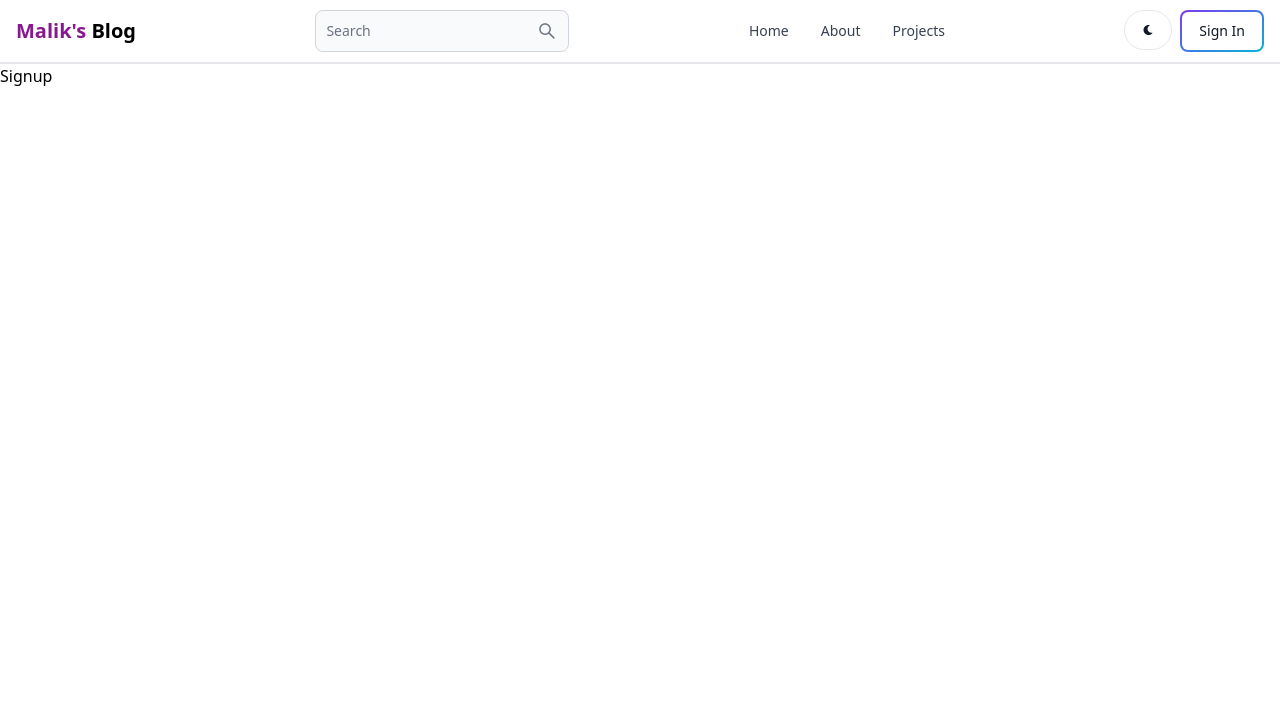
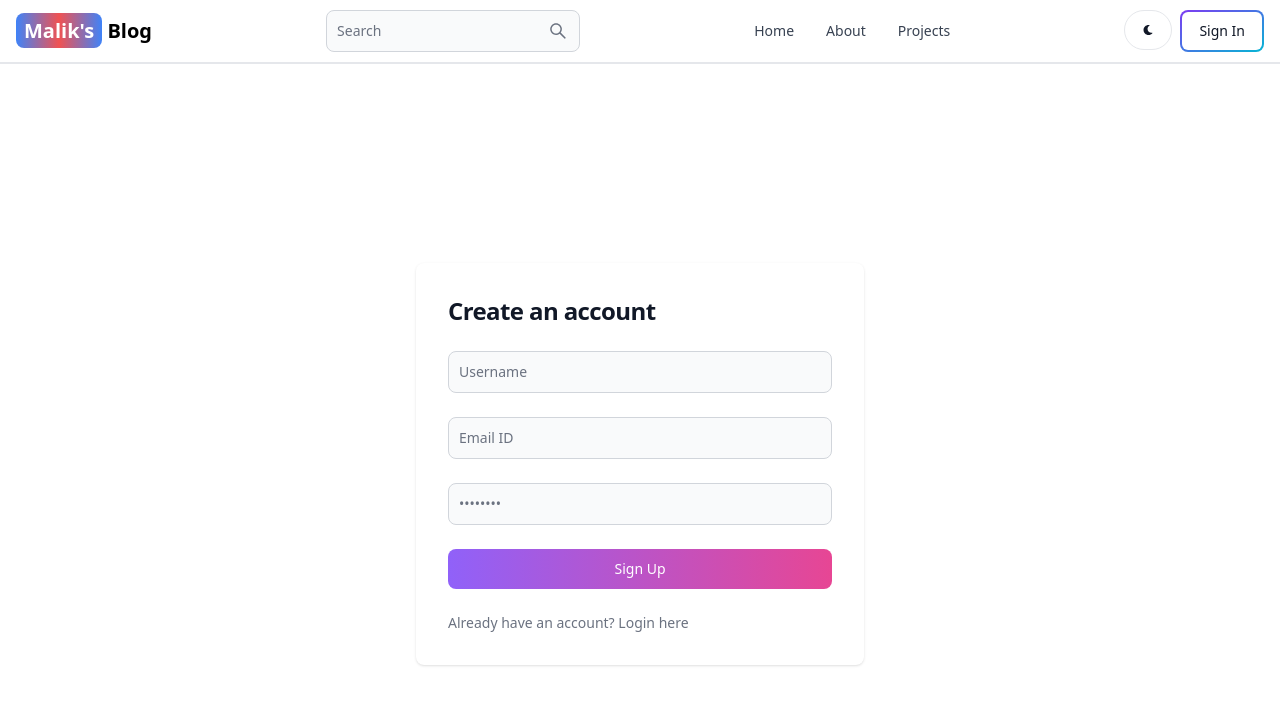
Before and after one commit to Abdul-Malik20/MERN-Blog, a React (Vite) app in the folder client/: page /sign-up in a window 1280 px wide. Shown: the top 704 px of the page. Built offline with nearby package versions, Linux system fonts and the light colour scheme.

Commit message:
SignUp UI

```diff
--- a/client/src/components/Header.jsx
+++ b/client/src/components/Header.jsx
@@ -9,7 +9,7 @@
     return (
         <Navbar className='border-b-2'>
             <Link to="/" className='self-center whitespace-nowrap text-sm sm:text-xl font-semibold dark:text-white'>
-                <span className=' text-fuchsia-800'>Malik's</span> Blog
+                <span className='px-2 py-1 bg-gradient-to-r from-blue-500 via-red-500 to-blue-500 rounded-lg text-white '>Malik's</span> Blog
             </Link>
             <form>
                 <TextInput
--- a/client/src/pages/Signup.jsx
+++ b/client/src/pages/Signup.jsx
@@ -1,9 +1,37 @@
-import React from 'react'
+// src/components/RegisterForm.js
+import React from 'react';
+import { Button } from "flowbite-react";
+import { Link } from "react-router-dom";
 
-function Signup() {
+
+const Signup = () => {
   return (
-    <div>Signup</div>
-  )
-}
+    <section>
+      <div className="flex flex-col items-center justify-center px-6 py-8 mx-auto md:h-screen lg:py-0">
+        <div className="w-full bg-white rounded-lg shadow dark:border md:mt-0 sm:max-w-md xl:p-0 dark:bg-gray-800 dark:border-gray-700">
+          <div className="p-6 space-y-4 md:space-y-6 sm:p-8">
+            <h1 className="text-xl font-bold leading-tight tracking-tight text-gray-900 md:text-2xl dark:text-white">Create an account</h1>
+            <form className="space-y-4 md:space-y-6">
+              <div>
+                <input type="text" name="username" id="username" className="bg-gray-50 border border-gray-300 text-gray-900 sm:text-sm rounded-lg focus:ring-primary-600 focus:border-primary-600 block w-full p-2.5 dark:bg-gray-700 dark:border-gray-600 dark:placeholder-gray-400 dark:text-white dark:focus:ring-blue-500 dark:focus:border-blue-500" placeholder="Username" required />
+              </div>
+              <div>
+                <input type="email" name="email" id="email" placeholder="Email ID" className="bg-gray-50 border border-gray-300 text-gray-900 sm:text-sm rounded-lg focus:ring-primary-600 focus:border-primary-600 block w-full p-2.5 dark:bg-gray-700 dark:border-gray-600 dark:placeholder-gray-400 dark:text-white dark:focus:ring-blue-500 dark:focus:border-blue-500" required />
+              </div>
+              <div>
+                <input type="password" name="password" id="password" placeholder="••••••••" className="bg-gray-50 border border-gray-300 text-gray-900 sm:text-sm rounded-lg focus:ring-primary-600 focus:border-primary-600 block w-full p-2.5 dark:bg-gray-700 dark:border-gray-600 dark:placeholder-gray-400 dark:text-white dark:focus:ring-blue-500 dark:focus:border-blue-500" required />
+              </div>
+              <Button gradientDuoTone='purpleToPink' className='w-full' type='submit' >Sign Up</Button>
+              <p className="text-sm font-light text-gray-500 dark:text-gray-400">
+                Already have an account?
+                <Link to='/sign-in' className="font-medium text-primary-600 hover:underline dark:text-primary-500"> Login here</Link>
+              </p>
+            </form>
+          </div>
+        </div>
+      </div>
+    </section>
+  );
+};
 
-export default Signup
+export default Signup;
```
